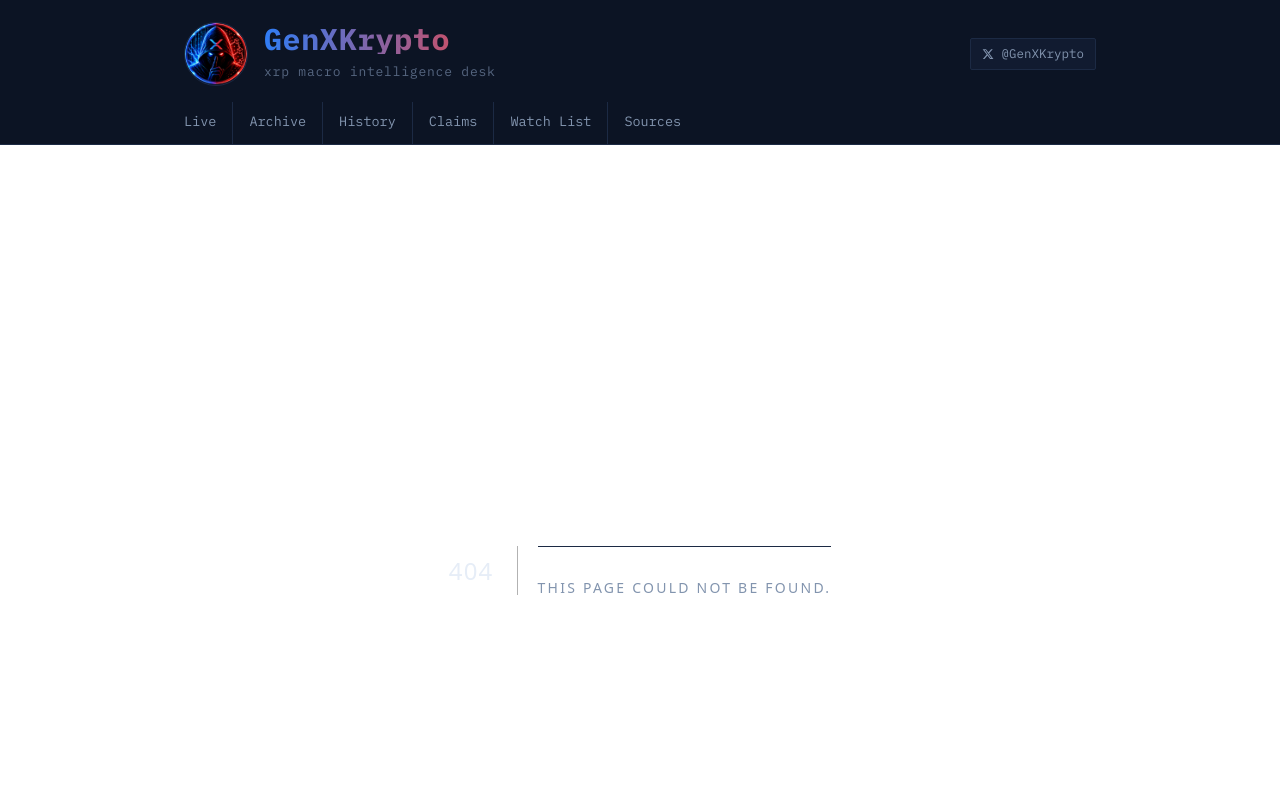
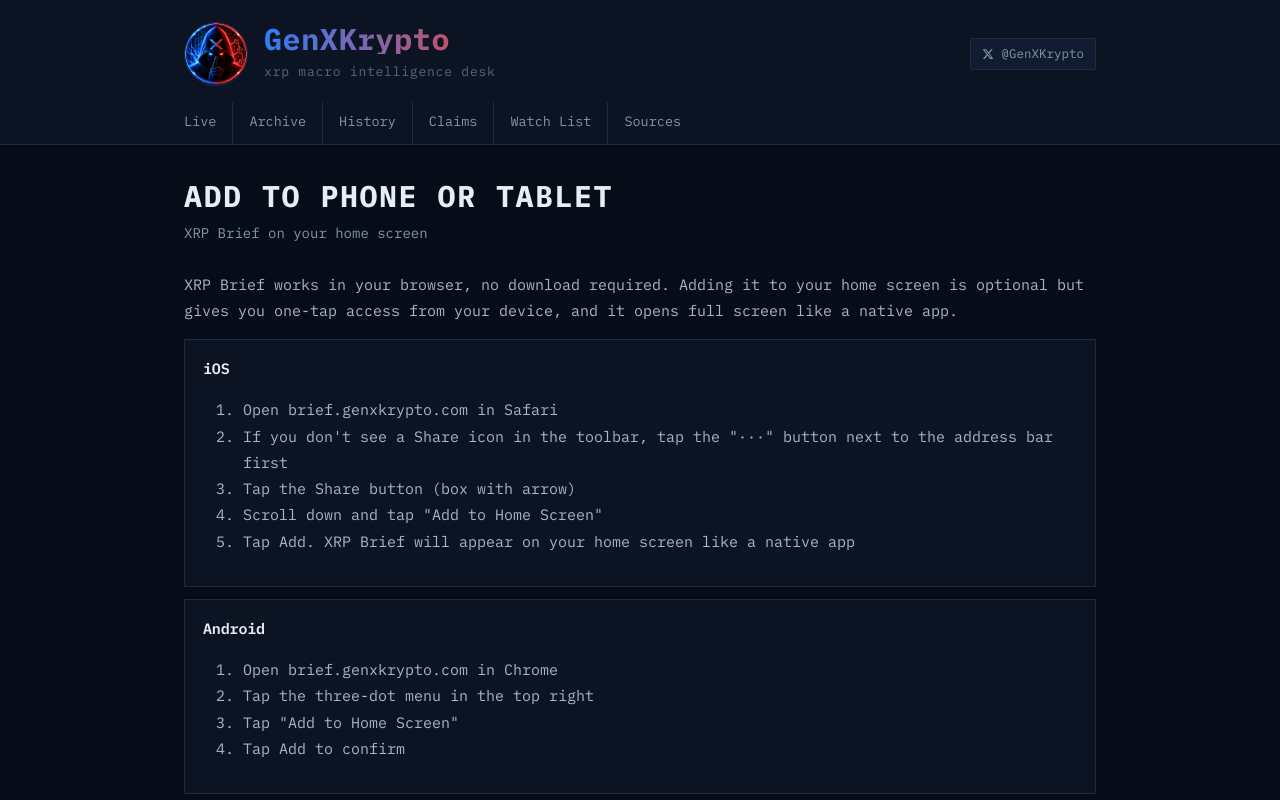
Before and after one commit to LINIHQ/macro-intel-desk, a Next.js app: page /install in a window 1280 px wide. Before the commit this address had no page. Shown: the top 800 px of the page. Built offline with nearby package versions, Linux system fonts and the light colour scheme.

Commit message:
Add /install page with home screen instructions for iOS and Android

```diff
--- /dev/null
+++ b/app/install/page.jsx
@@ -0,0 +1,45 @@
+export const metadata = {
+  title: 'Add XRP Brief to Your Phone | GenXKrypto',
+  description: 'Add XRP Brief to your home screen for one-tap access to verified XRP and macro intelligence.',
+};
+
+export default function InstallPage() {
+  return (
+    <div>
+      <h1>Add to Phone or Tablet</h1>
+      <p className="page-sub">XRP Brief on your home screen</p>
+
+      <p>
+        XRP Brief works in your browser, no download required. Adding it to your home screen is optional
+        but gives you one-tap access from your device, and it opens full screen like a native app.
+      </p>
+
+      <div className="install-grid">
+        <div className="card">
+          <h3 className="card-title">iOS</h3>
+          <ol className="install-steps">
+            <li>Open brief.genxkrypto.com in Safari</li>
+            <li>If you don&apos;t see a Share icon in the toolbar, tap the &quot;&middot;&middot;&middot;&quot; button next to the address bar first</li>
+            <li>Tap the Share button (box with arrow)</li>
+            <li>Scroll down and tap &quot;Add to Home Screen&quot;</li>
+            <li>Tap Add. XRP Brief will appear on your home screen like a native app</li>
+          </ol>
+        </div>
+        <div className="card">
+          <h3 className="card-title">Android</h3>
+          <ol className="install-steps">
+            <li>Open brief.genxkrypto.com in Chrome</li>
+            <li>Tap the three-dot menu in the top right</li>
+            <li>Tap &quot;Add to Home Screen&quot;</li>
+            <li>Tap Add to confirm</li>
+          </ol>
+        </div>
+      </div>
+
+      <p className="small dim">
+        Nothing installs in the app-store sense. The icon is a direct line to the live desk, and removing
+        it works like removing any other app icon.
+      </p>
+    </div>
+  );
+}
```
